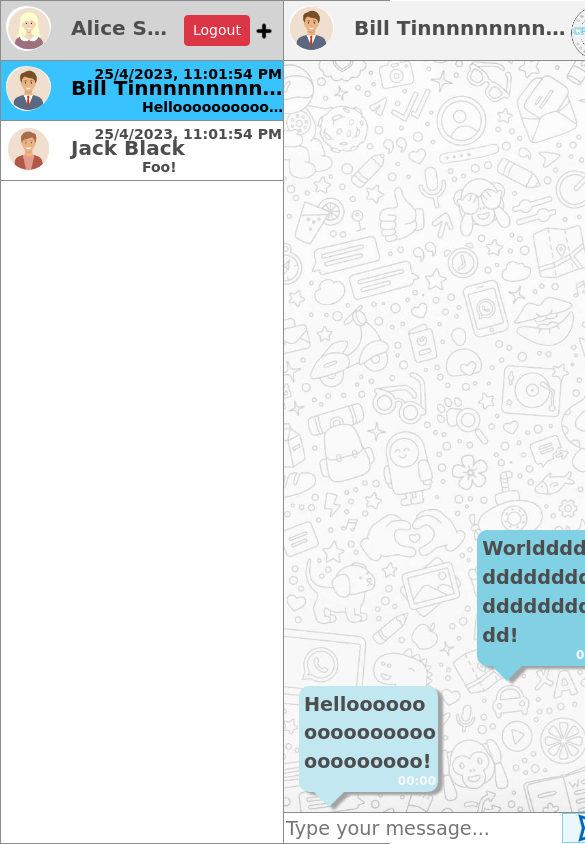
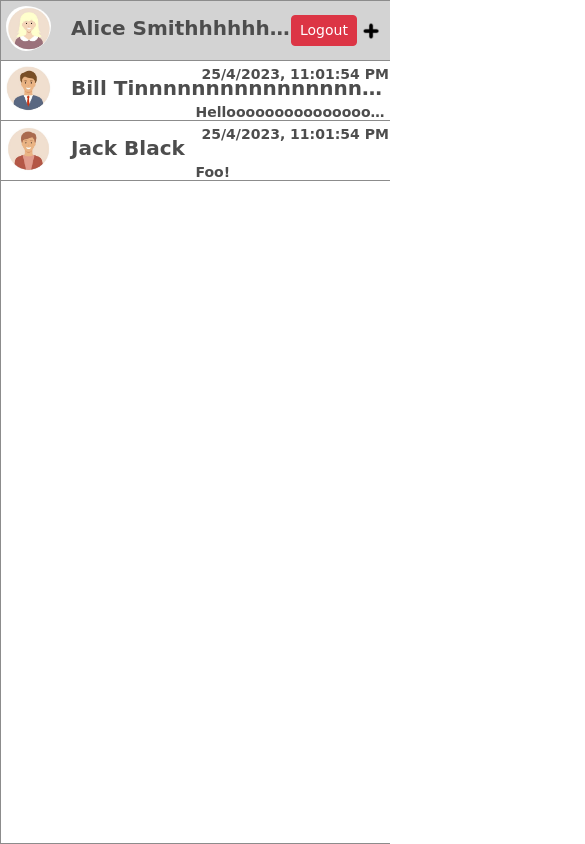
Before and after one commit to doximanman/Chatapp-Functionality-1B, a React (Create React App) app: page /Chat in a window 390 px wide. Shown: the top 844 px of the page, 585 px wide, since content can reach past the window. Built offline with nearby package versions, Linux system fonts and the light colour scheme.

Commit message:
Really mobile compatible!

```diff
--- a/src/Chat/Chat.css
+++ b/src/Chat/Chat.css
@@ -1,9 +1,24 @@
+.fullscreen{
+    position:fixed !important;
+    top:0 !important;
+    left:0 !important;
+    width:100vw !important;
+    height:100vh !important;
+    overflow:hidden !important;
+}
+
+.hidden{
+    width:0 !important;
+    height:0 !important;
+}
+
 #root {
     --mainWidth: max(750px,80vw);
     --mainHeight: max(500px,80vh);
     --listWidth: 400px;
     --listHeight: 60px;
     --chatWidth: calc(var(--mainWidth) - var(--listWidth) - 2px);
+    overflow-x:hidden;
 }
 
 @media (max-width: 930px) or (max-height: 568px){
@@ -40,11 +55,8 @@ body {
     }
 }
 
-@media(max-width:632px){
-    #root{
-        --listWidth:283px;
-    }
-}
+
+
 
 #logout{
     position:absolute;
@@ -71,16 +83,16 @@ body {
 }
 
 #chat {
+    width: calc(100% - var(--listWidth));
     position: absolute;
-    top: 0;
+    top:0;
     left: var(--listWidth);
-    width: var(--chatWidth);
     height: 100%;
 }
 
 #side-logo {
     height: var(--listHeight);
-    width: auto;
+    max-width:100%;
     float: right;
     position: relative;
     top: -133%;
@@ -115,10 +127,10 @@ body {
 
 .last-message{
     font-size:14px;
-    width:var(--listWidth);
-    margin:0;
+    width:100%;
+    max-width:100%;
     position:relative;
-    top:-110%;
+    bottom:var(--listHeight);
     padding-left:50%;
     overflow:hidden;
     white-space:nowrap;
@@ -136,7 +148,7 @@ body {
 }
 
 .chat-preview {
-    width: var(--listWidth);
+    width: calc(var(--listWidth));
     height: var(--listHeight);
     border-bottom: 1px solid #8c8c8c;
     border-right: 1px solid #8c8c8c;
@@ -152,15 +164,34 @@ body {
 }
 
 #chat-title {
-    width: var(--chatWidth);
+    width:100%;
     height: var(--listHeight);
     border-bottom: 1px solid #8c8c8c;
     background-color: #f2f2f2
 }
 
+#go-back{
+    position:absolute;
+    top:0;
+    left:0;
+    width:100%;
+    height:var(--listHeight);
+    cursor:default;
+    background:transparent;
+    border:none !important;
+    font-size:0;
+    display:none;
+}
+
+@media (max-width:632px){
+    #go-back{
+        display:inline-block;
+    }
+}
+
 #chat-body {
     padding-top:10px;
-    width:calc(var(--chatWidth));
+    width:100%;
     height: calc(100% - var(--listHeight) - 30px);
     position:absolute;
     top:calc(0 - var(--listHeight));
@@ -186,6 +217,7 @@ body {
     border-radius: 0;
     border-width: 0;
     height: 30px;
+    border-bottom:1px solid black;
 }
 
 #send-icon {
@@ -294,6 +326,7 @@ body {
     left:calc(100% - 69px);
     text-align: center;
     border-radius: 0;
+    border-bottom:1px solid black;
 }
 
 .button-8 {
@@ -353,3 +386,23 @@ svg {
 #addChatTitle{
     font-size:40px !important;
 }
+
+@media(max-width:632px){
+    #root {
+        --chatWidth: 0;
+        --listWidth: 100vw;
+        overflow-x:hidden;
+        overflow-y:hidden;
+    }
+    #chat{
+        overflow-y:auto;
+    }
+    #chat-list{
+        overflow-y:auto;
+        overflow-x:hidden;
+    }
+    .selected-preview{
+        background-color:white;
+        color:#4d4d4d;
+    }
+}
--- a/src/Chat/Chat.js
+++ b/src/Chat/Chat.js
@@ -18,22 +18,19 @@ function Chat() {
         name: "Alice Smithhhhhhhhhhhhhhhhhhhhhhhhhhhhhhhhhhhhhhhhhhhhhhhhhhhhhhhhhhhhhhhhhhhhh"
     }
 
-    const selectedUser = chats.filter((contact) => {
+    const[selectedUser,setSelectedUser]=useState(chats.filter((contact) => {
         return contact.classes.includes("selected-preview");
-    })[0];
-
-    // whenever a message is added, the page is re-rendered.
-    const [messages,setMessages]=useState(selectedUser.messages);
+    })[0]);
 
     return (
         <>
             <div id="main">
                 <Profile user={user} setContacts={setContacts}/>
-                <ChatList chats={chats} messages={messages} setMessages={setMessages}/>
+                <ChatList chats={chats} user={selectedUser} setSelectedUser={setSelectedUser}/>
                 <div id="chat">
                     <ChatTitle user={selectedUser}/>
-                    <MessageList messages={messages} />
-                    <MessageSender setMessages={setMessages} contact={selectedUser} />
+                    <MessageList user={selectedUser} />
+                    <MessageSender contact={selectedUser} setSelectedUser={setSelectedUser} />
                 </div>
             </div>
         </>
--- a/src/Chat/ChatList.js
+++ b/src/Chat/ChatList.js
@@ -1,25 +1,50 @@
 import ChatPreview from "./ChatPreview";
 
-function ChatList({chats,messages,setMessages}){
+function ChatList({chats, user, setSelectedUser}) {
 
-    function changeSelection(contact){
-        if(!contact.classes.includes('selected-preview')) {
-            const newContacts=chats;
-            const selectedUser = newContacts.filter((contact) => {
+    function changeSelection(contact) {
+        let allow = false;
+        if (window.innerWidth < 632) {
+            document.getElementById('chat').classList.add('fullscreen');
+            document.getElementById('chat-list').classList.add('hidden');
+            allow = true;
+        }
+        if (allow || !contact.classes.includes('selected-preview')) {
+            const selectedUser = chats.filter((contact) => {
                 return contact.classes.includes("selected-preview");
             })[0];
-            selectedUser.classes=selectedUser.classes.replace("selected-preview", "");
-            contact.classes+=" selected-preview";
-            setMessages(()=>contact.messages);
-            return newContacts;
+            selectedUser.classes = selectedUser.classes.replace("selected-preview", "");
+            contact.classes += " selected-preview";
+            setSelectedUser({...contact});
         }
     }
 
-    const chatList=chats.map((contact, key) => {
-        return <ChatPreview contact={contact} changeSelection={changeSelection} messages={messages} key={key}/>
+    /*function changeSelection(contact) {
+        if (window.innerWidth < 632) {
+            document.getElementById('chat').classList.add('fullscreen');
+            document.getElementById('chat-list').classList.add('hidden');
+            const selectedUser = chats.filter((contact) => {
+                return contact.classes.includes("selected-preview");
+            })[0];
+            selectedUser.classes.replace("selected-preview","");
+        }
+        if (!contact.classes.includes('selected-preview')) {
+            const selectedUsers = chats.filter((contact) => {
+                return contact.classes.includes("selected-preview");
+            });
+            if(selectedUsers.length>0){
+                selectedUsers[0].classes = selectedUsers[0].classes.replace("selected-preview", "");
+            }
+            contact.classes += " selected-preview";
+            setSelectedUser({...contact});
+        }
+    }*/
+
+    const chatList = chats.map((contact, key) => {
+        return <ChatPreview contact={contact} changeSelection={changeSelection} messages={user.messages} key={key}/>
     });
 
-    return(
+    return (
         <div id="chat-list">
             {chatList}
         </div>
--- a/src/Chat/ChatPreview.js
+++ b/src/Chat/ChatPreview.js
@@ -1,4 +1,3 @@
-
 function ChatPreview({contact, messages, changeSelection}) {
 
     const className = "chat-preview " + contact.classes;
@@ -6,21 +5,26 @@ function ChatPreview({contact, messages, changeSelection}) {
     if (contact.classes.includes('selected-preview')) {
         const lastMessage = messages.length > 0 ? messages[0] : {date: '', message: ''};
         return (
-            <div className={className}>
+            <div onClick={() => changeSelection(contact)} className={className}>
                 <img className="profile-pic" src={contact.pfp} alt="Profile"/>
                 <div className="profile-name">{contact.name}</div>
                 <div className="preview-date">{lastMessage.date}</div>
-                <p className="last-message">{lastMessage.message}</p>
+                <div>
+                    <p className="last-message">{lastMessage.message}</p>
+                </div>
+
             </div>
         );
     } else {
-        const lastMessage=contact.messages.length>0 ? contact.messages[0] : {date:'',message:''};
+        const lastMessage = contact.messages.length > 0 ? contact.messages[0] : {date: '', message: ''};
         return (
             <div onClick={() => changeSelection(contact)} className={className}>
                 <img className="profile-pic" src={contact.pfp} alt="Profile"/>
                 <div className="profile-name">{contact.name}</div>
                 <div className="preview-date">{lastMessage.date}</div>
-                <p className="last-message">{lastMessage.message}</p>
+                <div>
+                    <p className="last-message">{lastMessage.message}</p>
+                </div>
             </div>
         );
     }
--- a/src/Chat/ChatTitle.js
+++ b/src/Chat/ChatTitle.js
@@ -1,11 +1,20 @@
 import logo from "../Pictures/logo.png";
 
 function ChatTitle({user}){
+
+    function goBack(){
+        document.getElementById('chat').classList.remove('fullscreen');
+        document.getElementById('chat-list').classList.remove('hidden');
+    }
+
+
+
     return(
         <div id="chat-title">
             <img className="profile-pic" src={user.pfp} alt="Profile"/>
             <div id="chat-name" className="profile-name">{user.name}</div>
             <img id="side-logo" src={logo} alt="Chatapp"></img>
+            <button id="go-back" onClick={goBack} type="button"></button>
         </div>
     );
 
--- a/src/Chat/Contacts.js
+++ b/src/Chat/Contacts.js
@@ -8,7 +8,7 @@ const contacts = [{
     lastMessage: "WORLDDDDDDDDDDDDDDDDDDDDDDDDDDDDDDDDDDDDDDDDDDDDDDDDDDDDDDDDDDDDDDDDDDDDDDDDDDDD!",
     classes: "selected-preview",
     messages: [{
-        message: "Hellooooooooooooooooooooooooo!",
+        message: "Hellooooooooooooooooooooooooooooooooooooooooooooooooo!",
         time: "00:00",
         type: "received",
         date: "25/4/2023, 11:01:54 PM"
--- a/src/Chat/MessageList.js
+++ b/src/Chat/MessageList.js
@@ -1,8 +1,8 @@
 import ChatMessage from "./ChatMessage";
 
-function MessageList({messages}){
+function MessageList({user}){
 
-    const messageList = messages.map((message, key) => {
+    const messageList = user.messages.map((message, key) => {
         return <ChatMessage {...message} key={key}/>;
     });
 
--- a/src/Chat/MessageSender.js
+++ b/src/Chat/MessageSender.js
@@ -2,7 +2,7 @@ import sendIcon from "../Pictures/send-icon.png";
 import {useRef} from "react";
 
 
-function MessageSender({setMessages,contact}){
+function MessageSender({contact,setSelectedUser}){
 
     const userInput = useRef(null);
 
@@ -21,9 +21,8 @@ function MessageSender({setMessages,contact}){
             }
 
             let msg = {message: userInput.current.value, time: hours + ":" + minutes, type: "sent",date: date.toLocaleString()};
-            console.log(msg);
             contact.messages.unshift(msg);
-            setMessages(messages=>[msg,...messages]);
+            setSelectedUser({...contact});
         }
         document.getElementById('message-input').value = '';
     }
```
